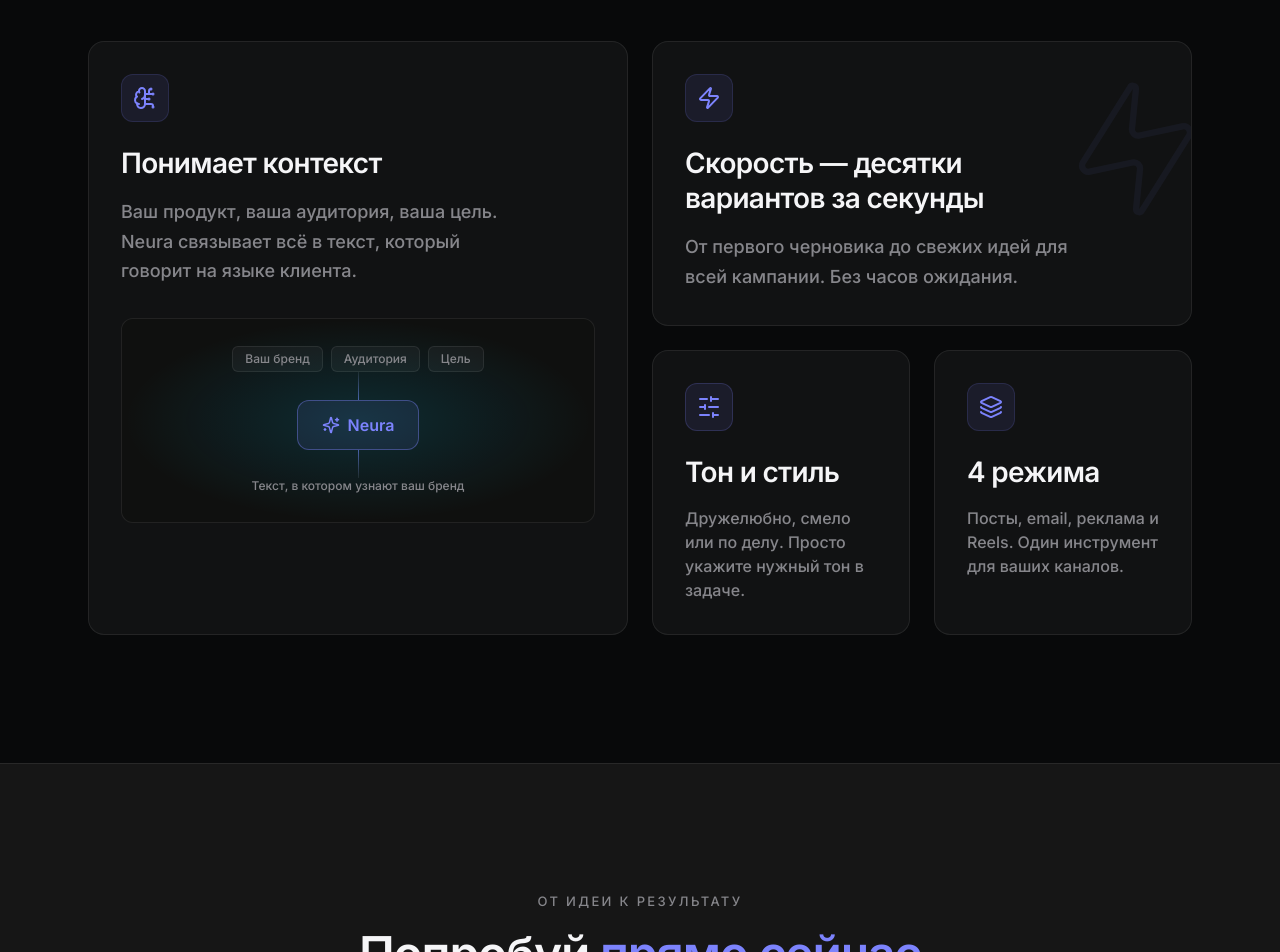
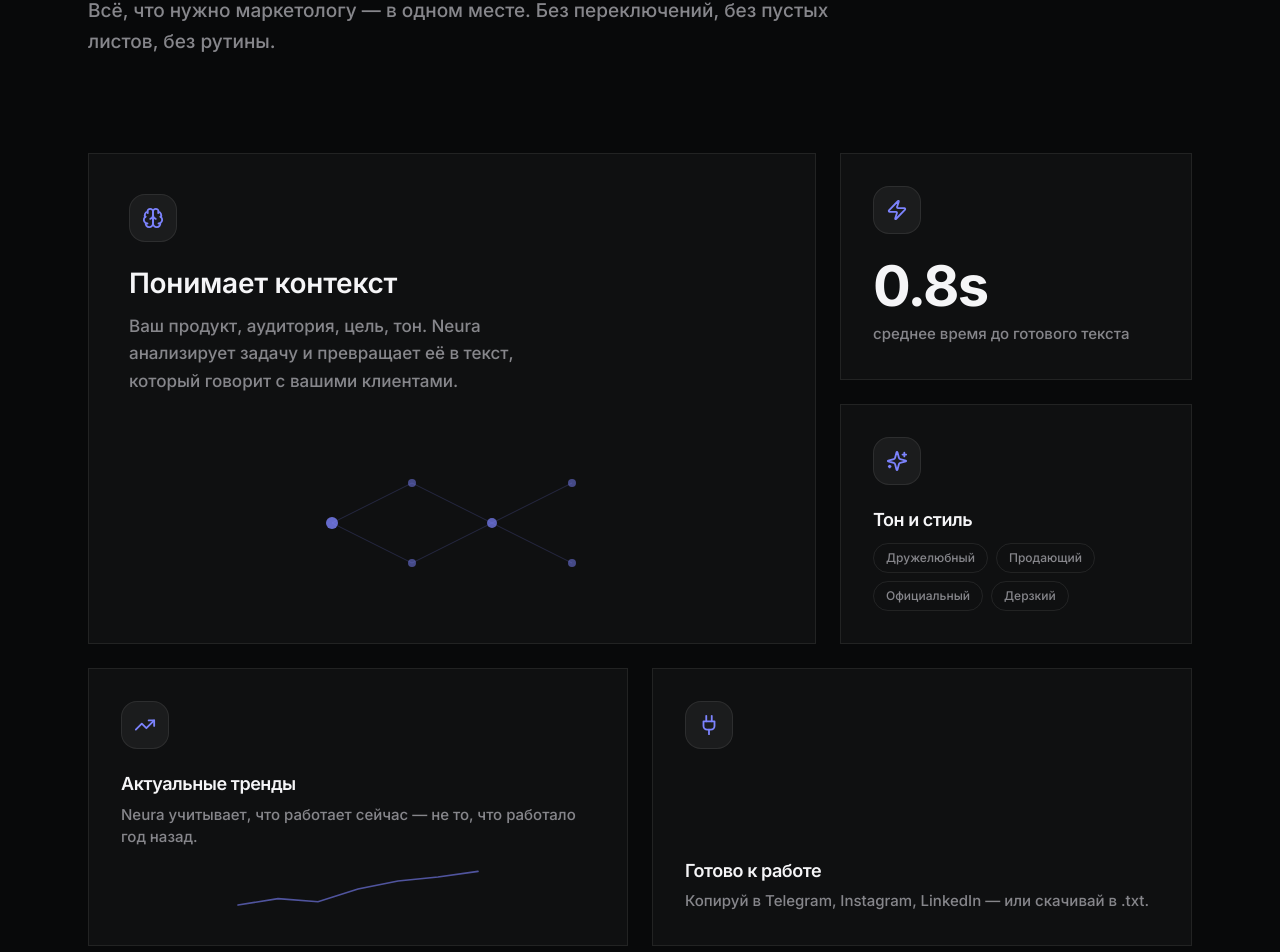
Before and after one commit to saintnewx/Neura, a React (Vite) app: page / in a window 1280 px wide. Shown: the part 1493-2445 px from the top of the page. Built offline with nearby package versions, Linux system fonts and the light colour scheme; no server answers.

Commit message:
Update BentoGrid.tsx
жания ишак

```diff
--- a/src/components/BentoGrid.tsx
+++ b/src/components/BentoGrid.tsx
@@ -1,105 +1,173 @@
-import {
-  BrainCircuit,
-  Layers,
-  SlidersHorizontal,
-  Sparkles,
-  Zap,
-} from "lucide-react";
+import { Brain, Zap, Sparkles, TrendingUp, Plug } from "lucide-react";
 
-// Four features arranged into a responsive Swiss bento layout.
 export default function BentoGrid() {
   return (
-    <section id="product" className="section-space container-page">
-      <div className="reveal mb-12">
-        <p className="eyebrow mb-4">Ваша идея. Возможности AI.</p>
-        <h2>
-          Почему <span className="gradient-text">Neura</span>
+    <section
+      id="features"
+      className="relative py-24 md:py-40"
+    >
+      <div className="max-w-6xl mx-auto px-6">
+        {/* Заголовок секции */}
+        <div className="max-w-3xl mb-16 md:mb-24">
+          <p className="text-label uppercase text-text-tertiary mb-4">
+            Возможности
+          </p>
+          <h2
+            className="text-text-primary font-bold"
+            style={{
+              fontSize: "clamp(36px, 5.5vw, 80px)",
+              lineHeight: 1,
+              letterSpacing: "-0.03em",
+            }}
+          >
+            Почему Neura
           </h2>
-        <p className="mt-5 max-w-xl text-muted">
-          Меньше времени на пустой лист. Больше — на то, что двигает ваш бизнес.
+          <p
+            className="text-text-secondary mt-6 max-w-copy"
+            style={{ fontSize: "19px", lineHeight: 1.6 }}
+          >
+            Всё, что нужно маркетологу — в одном месте. Без переключений,
+            без пустых листов, без рутины.
           </p>
         </div>
-      <div className="grid gap-6 lg:grid-cols-4 lg:grid-rows-2">
-        {/* Context is the dominant feature. */}
-        <article className="card card-interactive reveal flex flex-col lg:col-span-2 lg:row-span-2">
-          <span className="icon-box">
-            <BrainCircuit size={24} />
+
+        {/* Bento Grid */}
+        <div className="grid grid-cols-1 md:grid-cols-6 gap-6">
+          {/* Карточка 1 — большая */}
+          <div className="md:col-span-4 md:row-span-2 rounded-panel bg-white/[0.03] border border-white/[0.08] p-8 md:p-10 flex flex-col justify-between min-h-[320px] md:min-h-[420px] transition-colors duration-200 hover:bg-white/[0.05] hover:border-white/[0.14]">
+            <div>
+              <div className="w-12 h-12 rounded-2xl bg-white/[0.05] border border-white/[0.08] flex items-center justify-center mb-6">
+                <Brain size={22} className="text-accent" />
+              </div>
+              <h3
+                className="text-text-primary font-semibold mb-3"
+                style={{ fontSize: "28px", letterSpacing: "-0.01em" }}
+              >
+                Понимает контекст
+              </h3>
+              <p
+                className="text-text-secondary max-w-md"
+                style={{ fontSize: "17px", lineHeight: 1.6 }}
+              >
+                Ваш продукт, аудитория, цель, тон. Neura анализирует задачу
+                и превращает её в текст, который говорит с вашими клиентами.
+              </p>
+            </div>
+
+            {/* Мини-визуал: связная сеть */}
+            <div className="mt-8 relative h-32 md:h-40">
+              <svg viewBox="0 0 400 160" className="w-full h-full" fill="none">
+                <line x1="80" y1="80" x2="160" y2="40" stroke="rgb(124 131 253 / 0.2)" strokeWidth="1" />
+                <line x1="80" y1="80" x2="160" y2="120" stroke="rgb(124 131 253 / 0.2)" strokeWidth="1" />
+                <line x1="160" y1="40" x2="240" y2="80" stroke="rgb(124 131 253 / 0.2)" strokeWidth="1" />
+                <line x1="160" y1="120" x2="240" y2="80" stroke="rgb(124 131 253 / 0.2)" strokeWidth="1" />
+                <line x1="240" y1="80" x2="320" y2="40" stroke="rgb(124 131 253 / 0.2)" strokeWidth="1" />
+                <line x1="240" y1="80" x2="320" y2="120" stroke="rgb(124 131 253 / 0.2)" strokeWidth="1" />
+
+                <circle cx="80" cy="80" r="6" fill="rgb(124 131 253 / 0.8)" />
+                <circle cx="160" cy="40" r="4" fill="rgb(124 131 253 / 0.5)" />
+                <circle cx="160" cy="120" r="4" fill="rgb(124 131 253 / 0.5)" />
+                <circle cx="240" cy="80" r="5" fill="rgb(124 131 253 / 0.7)" />
+                <circle cx="320" cy="40" r="4" fill="rgb(124 131 253 / 0.5)" />
+                <circle cx="320" cy="120" r="4" fill="rgb(124 131 253 / 0.5)" />
+              </svg>
+            </div>
+          </div>
+
+          {/* Карточка 2 — скорость */}
+          <div className="md:col-span-2 rounded-panel bg-white/[0.03] border border-white/[0.08] p-8 flex flex-col justify-between min-h-[200px] transition-colors duration-200 hover:bg-white/[0.05] hover:border-white/[0.14]">
+            <div className="w-12 h-12 rounded-2xl bg-white/[0.05] border border-white/[0.08] flex items-center justify-center mb-6">
+              <Zap size={22} className="text-accent" />
+            </div>
+            <div>
+              <div
+                className="text-text-primary font-bold mb-2"
+                style={{ fontSize: "56px", lineHeight: 1, letterSpacing: "-0.03em" }}
+              >
+                0.8s
+              </div>
+              <p className="text-text-secondary" style={{ fontSize: "15px" }}>
+                среднее время до готового текста
+              </p>
+            </div>
+          </div>
+
+          {/* Карточка 3 — тон и стиль */}
+          <div className="md:col-span-2 rounded-panel bg-white/[0.03] border border-white/[0.08] p-8 flex flex-col justify-between min-h-[200px] transition-colors duration-200 hover:bg-white/[0.05] hover:border-white/[0.14]">
+            <div className="w-12 h-12 rounded-2xl bg-white/[0.05] border border-white/[0.08] flex items-center justify-center mb-6">
+              <Sparkles size={22} className="text-accent" />
+            </div>
+            <div>
+              <h3
+                className="text-text-primary font-semibold mb-3"
+                style={{ fontSize: "18px" }}
+              >
+                Тон и стиль
+              </h3>
+              <div className="flex flex-wrap gap-2">
+                {["Дружелюбный", "Продающий", "Официальный", "Дерзкий"].map((tone) => (
+                  <span
+                    key={tone}
+                    className="text-text-secondary border border-white/[0.08] rounded-full px-3 py-1"
+                    style={{ fontSize: "12px" }}
+                  >
+                    {tone}
                   </span>
-          <h3 className="mt-6">Понимает контекст</h3>
-          <p className="mt-4 max-w-sm text-muted">
-            Ваш продукт, ваша аудитория, ваша цель. Neura связывает всё в текст,
-            который говорит на языке клиента.
+                ))}
+              </div>
+            </div>
+          </div>
+
+          {/* Карточка 4 — тренды */}
+          <div className="md:col-span-3 rounded-panel bg-white/[0.03] border border-white/[0.08] p-8 flex flex-col justify-between min-h-[220px] transition-colors duration-200 hover:bg-white/[0.05] hover:border-white/[0.14]">
+            <div className="w-12 h-12 rounded-2xl bg-white/[0.05] border border-white/[0.08] flex items-center justify-center mb-6">
+              <TrendingUp size={22} className="text-accent" />
+            </div>
+            <div>
+              <h3
+                className="text-text-primary font-semibold mb-2"
+                style={{ fontSize: "18px" }}
+              >
+                Актуальные тренды
+              </h3>
+              <p
+                className="text-text-secondary mb-4"
+                style={{ fontSize: "15px", lineHeight: 1.5 }}
+              >
+                Neura учитывает, что работает сейчас — не то, что работало год назад.
               </p>
-          <div className="relative mt-8 flex min-h-[205px] flex-col items-center justify-center overflow-hidden rounded-xl border border-border bg-bg/40 p-5">
-            <div
-              aria-hidden="true"
-              className="absolute inset-0 bg-[radial-gradient(ellipse_at_center,rgba(0,217,255,0.14),transparent_70%)]"
+              <svg viewBox="0 0 300 60" className="w-full h-12" fill="none">
+                <path
+                  d="M0 50 L50 42 L100 46 L150 30 L200 20 L250 15 L300 8"
+                  stroke="rgb(124 131 253 / 0.6)"
+                  strokeWidth="2"
+                  strokeLinecap="round"
                 />
-            <div className="relative flex flex-wrap justify-center gap-2">
-              <span className="rounded-md border border-line bg-card px-3 py-1 text-xs text-muted">
-                Ваш бренд
-              </span>
-              <span className="rounded-md border border-line bg-card px-3 py-1 text-xs text-muted">
-                Аудитория
-              </span>
-              <span className="rounded-md border border-line bg-card px-3 py-1 text-xs text-muted">
-                Цель
-              </span>
+              </svg>
             </div>
-            <div
-              aria-hidden="true"
-              className="h-7 w-px bg-gradient-to-b from-line to-accent/60"
-            />
-            <div className="relative flex items-center gap-2 rounded-xl border border-accent/40 bg-accent/10 px-6 py-3 text-base font-semibold text-accent">
-              <Sparkles size={18} />
-              Neura
           </div>
-            <div
-              aria-hidden="true"
-              className="h-7 w-px bg-gradient-to-b from-accent/60 to-line"
-            />
-            <span className="relative text-xs text-muted">
-              Текст, в котором узнают ваш бренд
-            </span>
+
+          {/* Карточка 5 — интеграции */}
+          <div className="md:col-span-3 rounded-panel bg-white/[0.03] border border-white/[0.08] p-8 flex flex-col justify-between min-h-[220px] transition-colors duration-200 hover:bg-white/[0.05] hover:border-white/[0.14]">
+            <div className="w-12 h-12 rounded-2xl bg-white/[0.05] border border-white/[0.08] flex items-center justify-center mb-6">
+              <Plug size={22} className="text-accent" />
             </div>
-        </article>
-        {/* Speed, tone, and formats. */}
-        <article className="card card-interactive reveal relative overflow-hidden lg:col-span-2">
-          <span className="icon-box">
-            <Zap size={24} />
-          </span>
-          <h3 className="mt-6 max-w-sm">
-            Скорость — десятки вариантов за секунды
+            <div>
+              <h3
+                className="text-text-primary font-semibold mb-2"
+                style={{ fontSize: "18px" }}
+              >
+                Готово к работе
               </h3>
-          <p className="mt-4 max-w-sm text-muted">
-            От первого черновика до свежих идей для всей кампании. Без часов
-            ожидания.
+              <p
+                className="text-text-secondary"
+                style={{ fontSize: "15px", lineHeight: 1.5 }}
+              >
+                Копируй в Telegram, Instagram, LinkedIn — или скачивай в .txt.
               </p>
-          <Zap
-            aria-hidden="true"
-            size={150}
-            strokeWidth={1}
-            className="absolute -right-5 top-8 -rotate-12 text-accent/[0.06]"
-          />
-        </article>
-        <article className="card card-interactive reveal">
-          <span className="icon-box border-accent-2/20 bg-accent-2/10 text-accent-2">
-            <SlidersHorizontal size={24} />
-          </span>
-          <h3 className="mt-6">Тон и стиль</h3>
-          <p className="mt-4 text-base text-muted">
-            Дружелюбно, смело или по делу. Просто укажите нужный тон в задаче.
-          </p>
-        </article>
-        <article className="card card-interactive reveal">
-          <span className="icon-box">
-            <Layers size={24} />
-          </span>
-          <h3 className="mt-6">4 режима</h3>
-          <p className="mt-4 text-base text-muted">
-            Посты, email, реклама и Reels. Один инструмент для ваших каналов.
-          </p>
-        </article>
+            </div>
+          </div>
+        </div>
       </div>
     </section>
   );
```
Lines whose indentation alone changed are shown as unchanged.
